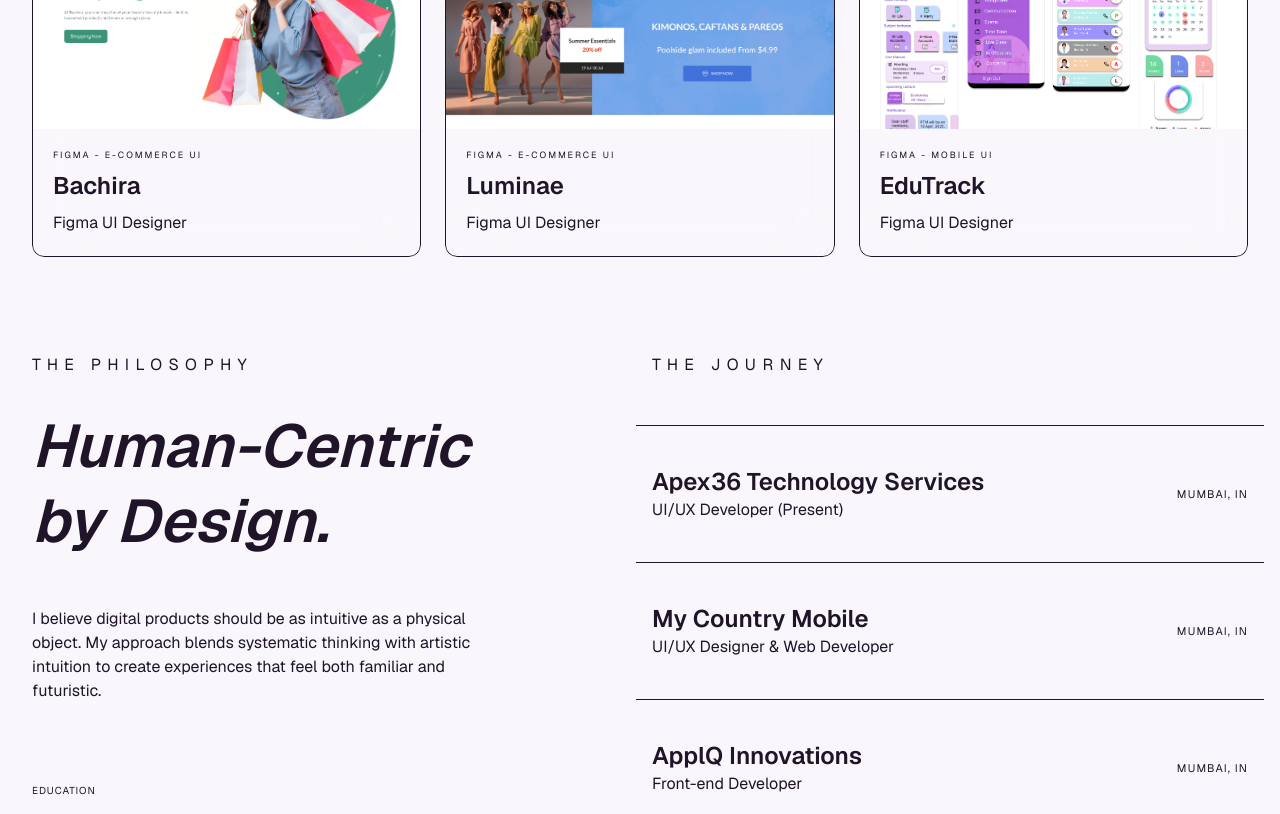
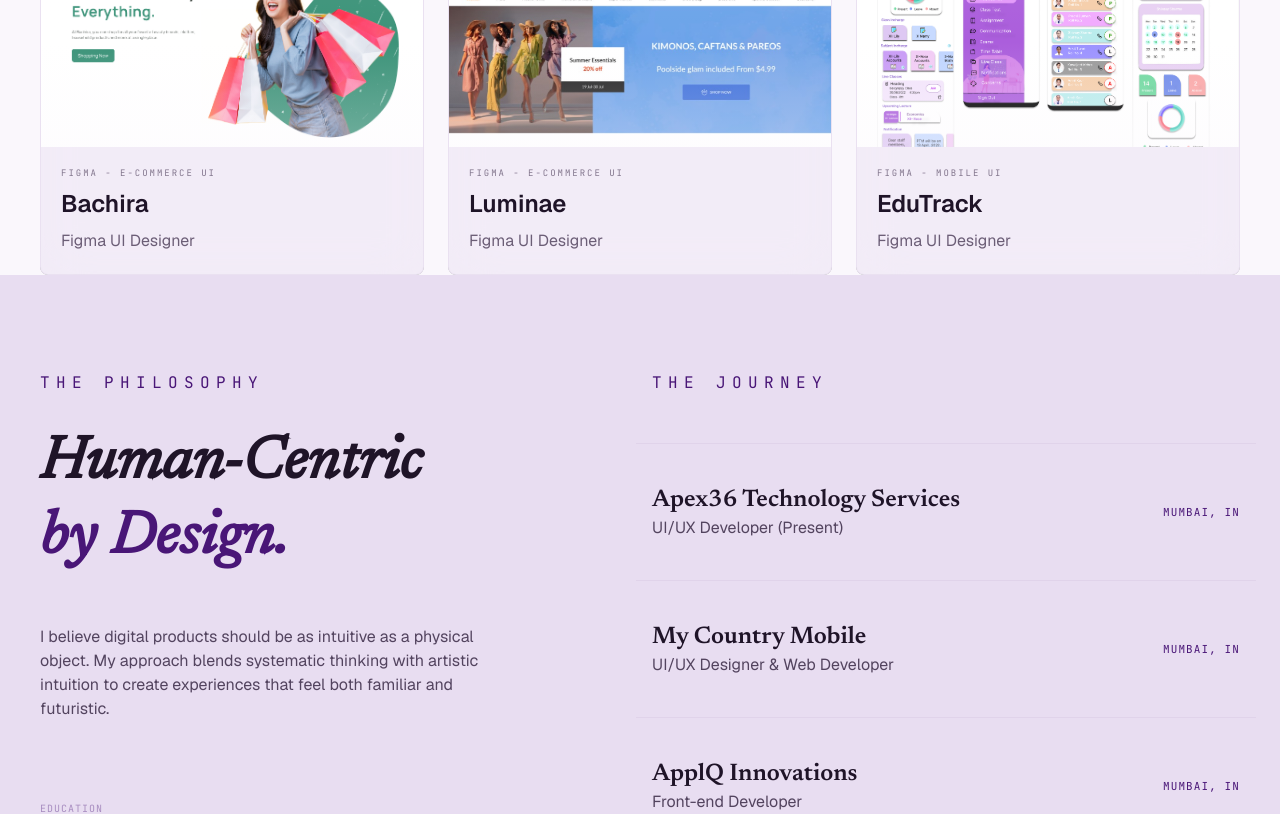
Before and after one commit to Mehulkarotra098/Portfolio, a React (Vite) app: page / in a window 1280 px wide. Shown: the part 1840-2654 px from the top of the page. Built offline with nearby package versions, Linux system fonts and the light colour scheme.

Commit message:
fix: load portfolio design tokens

```diff
--- a/src/components/Footer.tsx
+++ b/src/components/Footer.tsx
@@ -1,4 +1,4 @@
-import { motion, useReducedMotion } from 'framer-motion'
+import { motion, useReducedMotionConfig } from 'framer-motion'
 import { ArrowUpRight } from 'lucide-react'
 
 const connectLinks = [
@@ -27,7 +27,7 @@ const navLinks = [
 ]
 
 export const Footer = () => {
-  const shouldReduceMotion = useReducedMotion()
+  const shouldReduceMotion = useReducedMotionConfig()
 
   return (
     <footer className="px-4 pb-6 pt-16 sm:px-6 sm:pb-8 sm:pt-20 md:px-8 lg:px-margin-x lg:pt-24">
--- a/src/components/Hero.tsx
+++ b/src/components/Hero.tsx
@@ -1,4 +1,4 @@
-import { motion, useReducedMotion } from 'framer-motion'
+import { motion, useReducedMotionConfig } from 'framer-motion'
 import { ArrowDownRight, ArrowUpRight } from 'lucide-react'
 
 const practiceDetails = [
@@ -8,7 +8,7 @@ const practiceDetails = [
 ]
 
 export const Hero = () => {
-  const shouldReduceMotion = useReducedMotion()
+  const shouldReduceMotion = useReducedMotionConfig()
 
   const entrance = (delay: number) => ({
     initial: shouldReduceMotion ? false : { opacity: 0, y: 18 },
--- a/src/components/Nav.tsx
+++ b/src/components/Nav.tsx
@@ -1,4 +1,4 @@
-import { motion, useReducedMotion } from 'framer-motion'
+import { motion, useReducedMotionConfig } from 'framer-motion'
 import { Mail, Moon, Sun } from 'lucide-react'
 import { useTheme } from '@/context/useTheme'
 
@@ -11,7 +11,7 @@ const navLinks = [
 
 export const Nav = () => {
   const { theme, toggleTheme } = useTheme()
-  const shouldReduceMotion = useReducedMotion()
+  const shouldReduceMotion = useReducedMotionConfig()
 
   return (
     <header className="fixed inset-x-0 top-0 z-50 border-b border-outline-variant/20 bg-surface-container-lowest/90 backdrop-blur-md">
--- a/src/index.css
+++ b/src/index.css
@@ -1,6 +1,7 @@
 @import url('https://fonts.googleapis.com/css2?family=Geist:wght@400;500;600&family=Newsreader:ital,opsz,wght@0,6..72,300;0,6..72,400;0,6..72,500;0,6..72,600;1,6..72,300;1,6..72,400&family=JetBrains+Mono:wght@400;500&display=swap');
 
 @import "tailwindcss";
+@config "../tailwind.config.ts";
 
 :root {
   color-scheme: dark;
--- a/tailwind.config.ts
+++ b/tailwind.config.ts
@@ -75,12 +75,22 @@ export default {
         "breathing": "80px"
       },
       fontFamily: {
-        "display-xl": ["Newsreader"],
-        "body-md": ["Geist"],
-        "body-lg": ["Geist"],
-        "headline-md": ["Newsreader"],
-        "headline-lg": ["Newsreader"],
-        "label-sm": ["JetBrains Mono"]
+        "display-xl": ["Newsreader", "Georgia", "Cambria", "Times New Roman", "serif"],
+        "body-md": ["Geist", "Inter", "ui-sans-serif", "system-ui", "sans-serif"],
+        "body-lg": ["Geist", "Inter", "ui-sans-serif", "system-ui", "sans-serif"],
+        "headline-md": ["Newsreader", "Georgia", "Cambria", "Times New Roman", "serif"],
+        "headline-lg": ["Newsreader", "Georgia", "Cambria", "Times New Roman", "serif"],
+        "label-sm": [
+          "JetBrains Mono",
+          "ui-monospace",
+          "SFMono-Regular",
+          "Menlo",
+          "Monaco",
+          "Consolas",
+          "Liberation Mono",
+          "Courier New",
+          "monospace",
+        ],
       },
       fontSize: {
         "display-xl": ["128px", { lineHeight: "1.1", letterSpacing: "-0.02em", fontWeight: "600" }],
```
Also changed, not shown: 2 other files (tests, documents, lock files or other folders).
